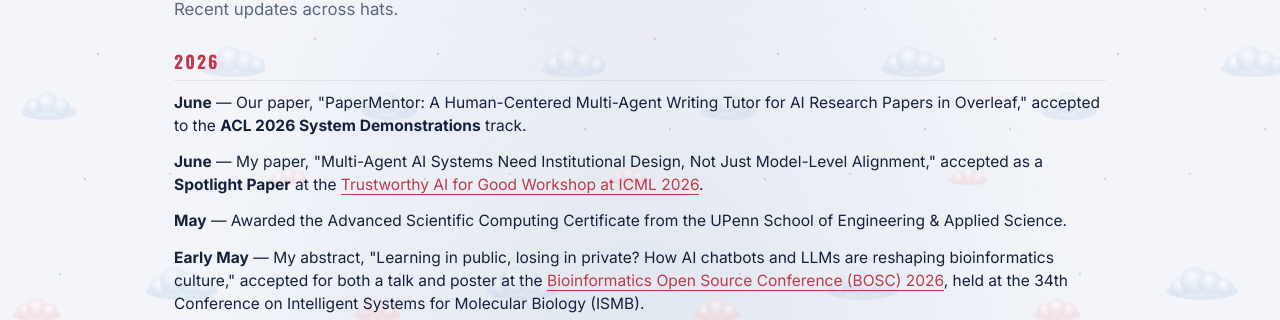
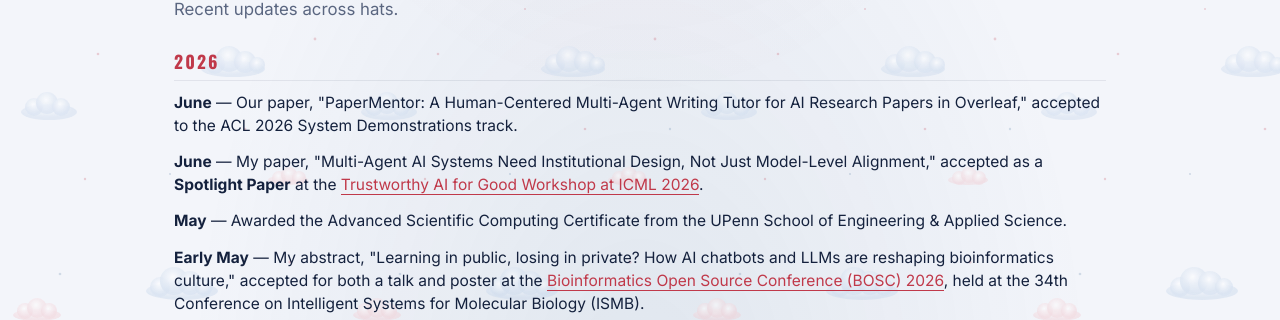
Before and after one commit to van-truong/van-truong.github.io, a Jekyll site: the page index.html, which Jekyll copies as it is, in a window 1280 px wide and 900 px high, scrolled down 1309 px. Shown: the part 167-487 px from the top of the window. Built offline with Jekyll 4.4.1, drawn with Linux system fonts in a browser that asks for light colours.

Commit message:
style update

```diff
--- a/index.html
+++ b/index.html
@@ -85,7 +85,7 @@
       <div class="pubs-year">
         <h4 class="pubs-year-heading">2026</h4>
         <ul class="plain bigger pubs">
-          <li><strong>June</strong> — Our paper, "PaperMentor: A Human-Centered Multi-Agent Writing Tutor for AI Research Papers in Overleaf," accepted to the <strong>ACL 2026 System Demonstrations</strong> track.</li>
+          <li><strong>June</strong> — Our paper, "PaperMentor: A Human-Centered Multi-Agent Writing Tutor for AI Research Papers in Overleaf," accepted to the ACL 2026 System Demonstrations track.</li>
           <li><strong>June</strong> — My paper, "Multi-Agent AI Systems Need Institutional Design, Not Just Model-Level Alignment," accepted as a <strong>Spotlight Paper</strong> at the <a href="https://trustworthy-ai-for-good.github.io/" target="_blank" rel="noopener">Trustworthy AI for Good Workshop at ICML 2026</a>.</li>
           <li><strong>May</strong> — Awarded the Advanced Scientific Computing Certificate from the UPenn School of Engineering &amp; Applied Science.</li>
           <li><strong>Early May</strong> — My abstract, "Learning in public, losing in private? How AI chatbots and LLMs are reshaping bioinformatics culture," accepted for both a talk and poster at the <a href="https://www.open-bio.org/events/bosc-2026/bosc-2026-schedule/" target="_blank" rel="noopener">Bioinformatics Open Source Conference (BOSC) 2026</a>, held at the 34th Conference on Intelligent Systems for Molecular Biology (ISMB).</li>
```
